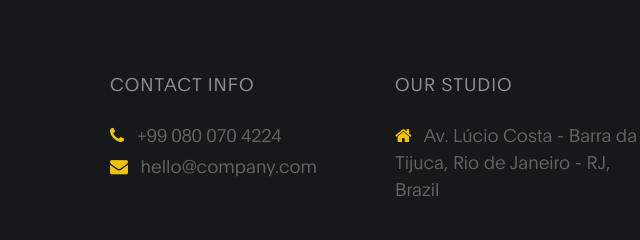
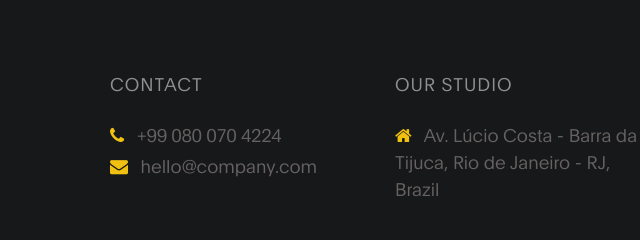
Before and after one commit to ellertr/vid195f22, a plain HTML site: page index.html in a window 1280 px wide. Shown: the part 3150-3390 px from the top of the page, 545-1185 px from the left. Drawn offline with Linux system fonts and the light colour scheme.

Commit message:
Update index.html

```diff
--- a/index.html
+++ b/index.html
@@ -252,7 +252,7 @@ https://templatemo.com/tm-538-digital-trend
           </div>
 
           <div class="col-lg-3 col-md-6 col-12" data-aos="fade-up" data-aos-delay="200">
-            <h4 class="my-4">Contact Info</h4>
+            <h4 class="my-4">Contact</h4>
 
             <p class="mb-1">
               <i class="fa fa-phone mr-2 footer-icon"></i>
```
